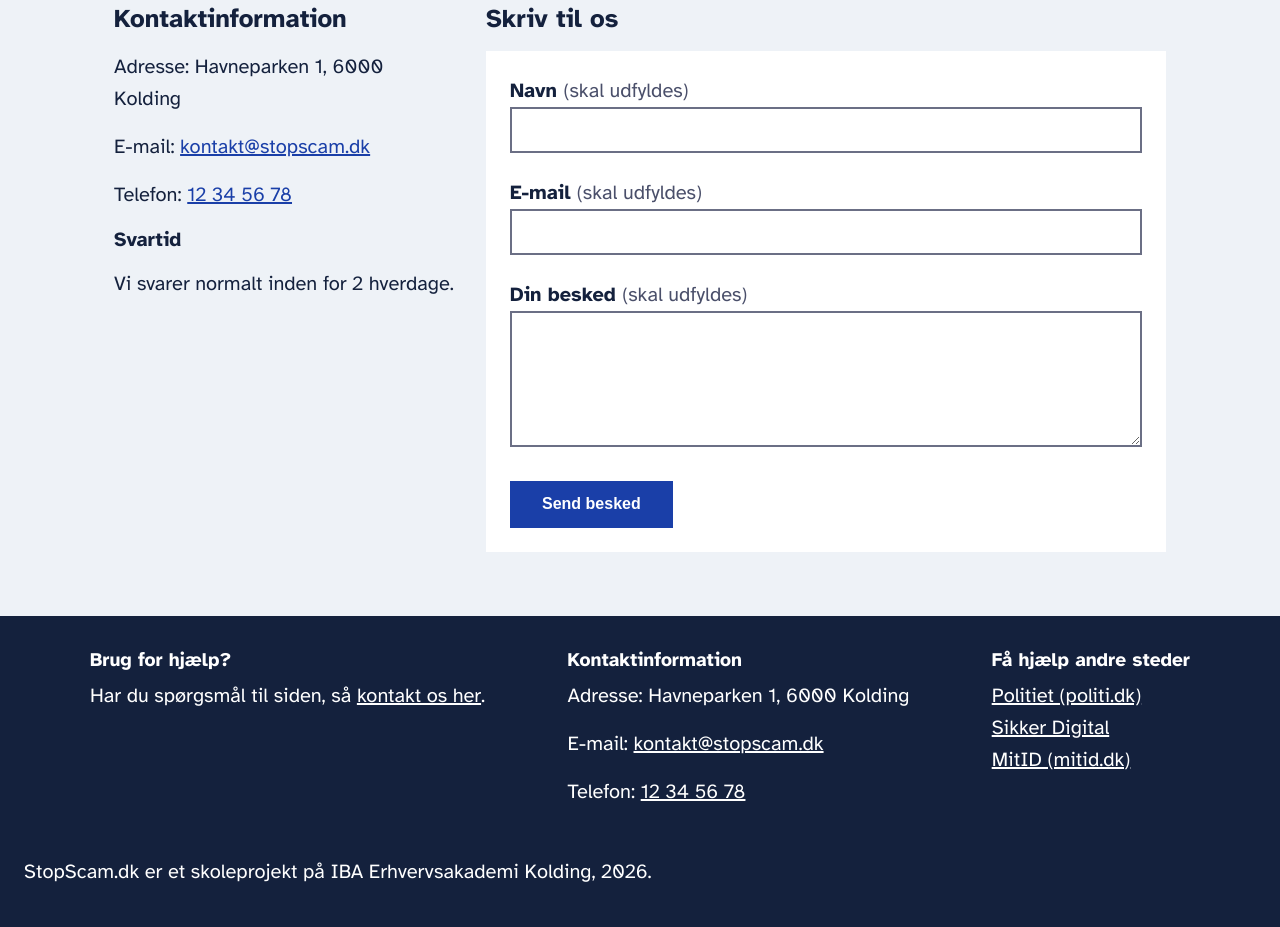
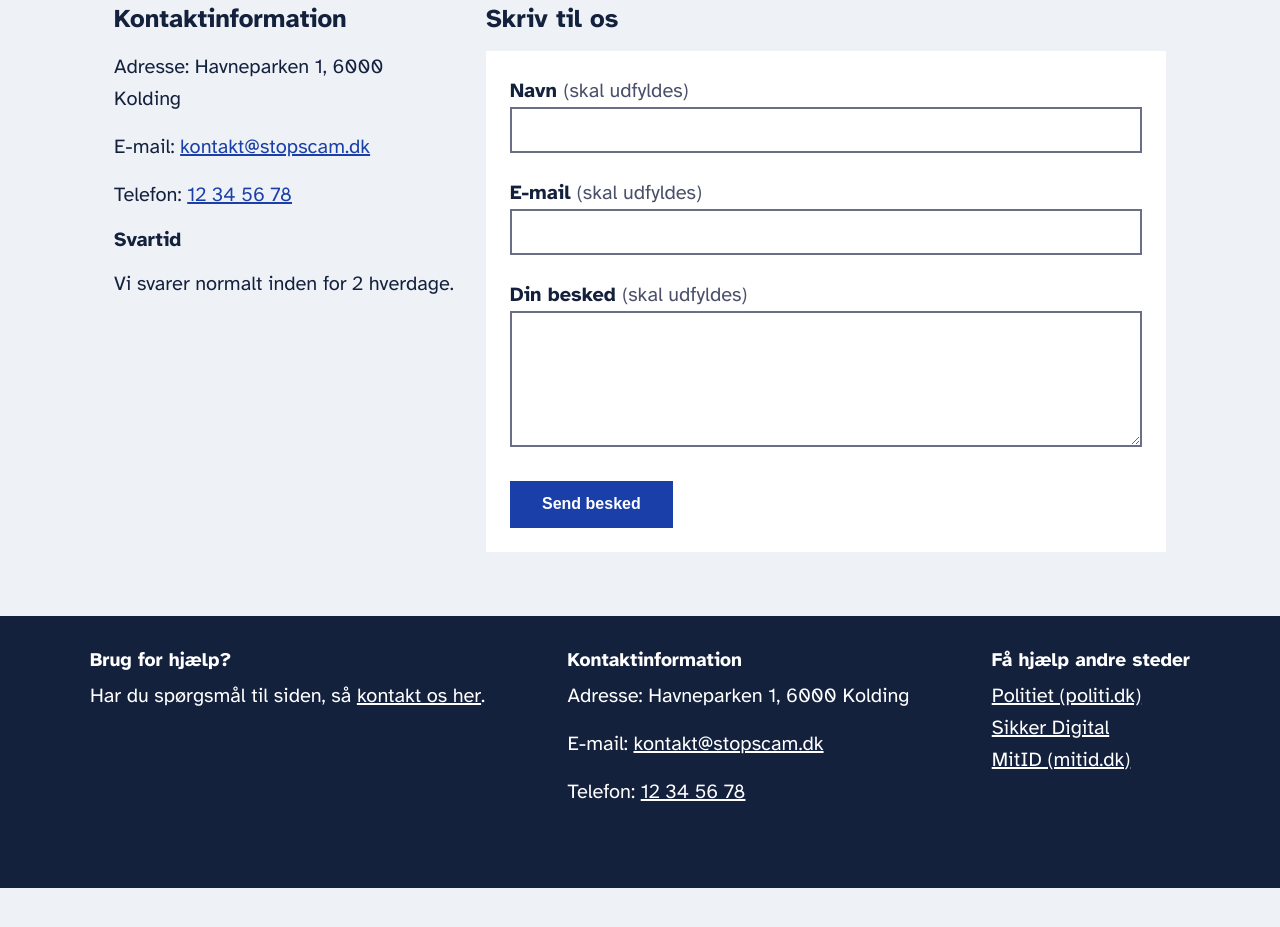
Before and after one commit to olivergx/STOPSCAM, a plain HTML site: page stopscam/kontakt.html in a window 1280 px wide. Shown: the part 249-1176 px from the top of the page. After the commit the page ends 1137 px from the top, so only its background shows below. Drawn offline with Linux system fonts and the light colour scheme.

Commit message:
copyright tekst fjernet

```diff
--- a/stopscam/kontakt.html
+++ b/stopscam/kontakt.html
@@ -108,7 +108,6 @@
           </ul>
         </section>
       </div>
-      <p class="copyright">StopScam.dk er et skoleprojekt på IBA Erhvervsakademi Kolding, 2026.</p>
     </footer>
   </body>
 </html>
```
Also changed, not shown: stopscam/scamtest.html (+0 -1 lines), stopscam/viden.html (+0 -1 lines).
